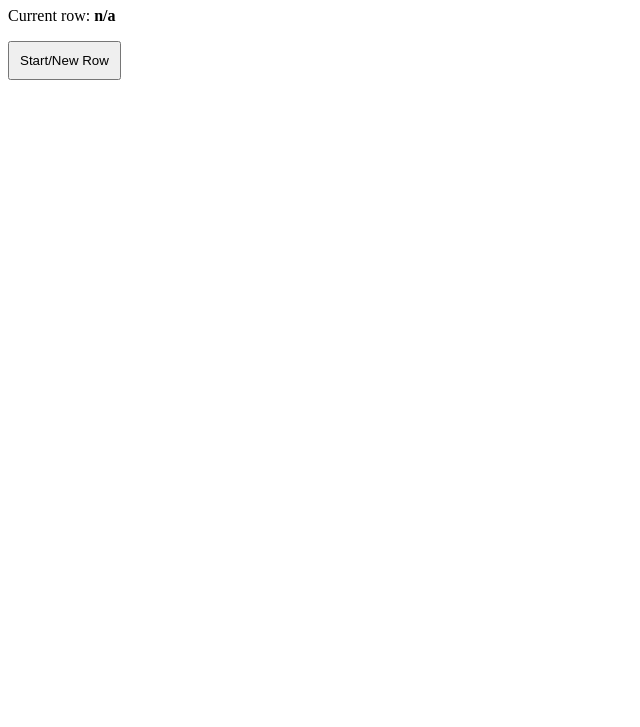
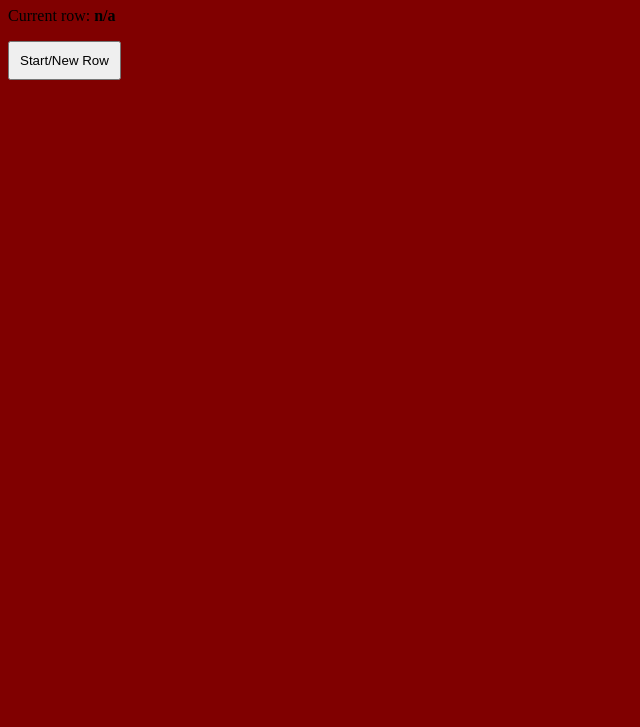
Before and after one commit to a1v0/duplicate-image-finder, a website: page src/index.html in a window 1280 px wide. Shown: the part 73-800 px from the top of the page, without its empty margins (0-640 px from the left). Drawn offline with Linux system fonts and the light colour scheme.

Commit message:
Set background colour

```diff
--- a/src/index.html
+++ b/src/index.html
@@ -6,6 +6,10 @@
     <meta name="viewport" content="width=device-width, initial-scale=1.0" />
     <title>Duplicate Finder</title>
     <style>
+        body {
+            background-color: maroon;
+        }
+
         img {
             border: red 5px solid;
         }
```
